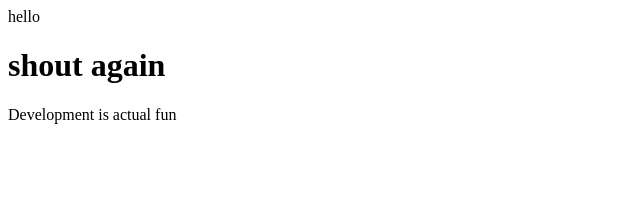
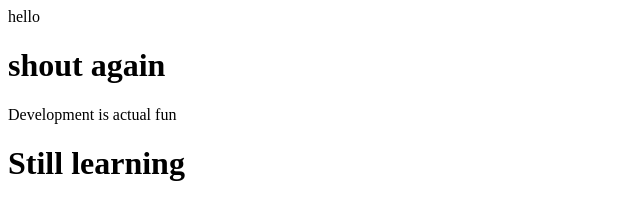
Before and after one commit to Victorujoshua/demo-repo, a plain HTML site: page index.html in a window 1280 px wide. Shown: the whole page, without its empty margins (0-640 px from the left). Drawn offline with Linux system fonts and the light colour scheme.

Commit message:
added new text file

```diff
--- a/index.html
+++ b/index.html
@@ -3,3 +3,5 @@
 <h1>shout again</h1>
 
 <p>Development is actual fun</p>
+
+<h1>Still learning</h1>
```
